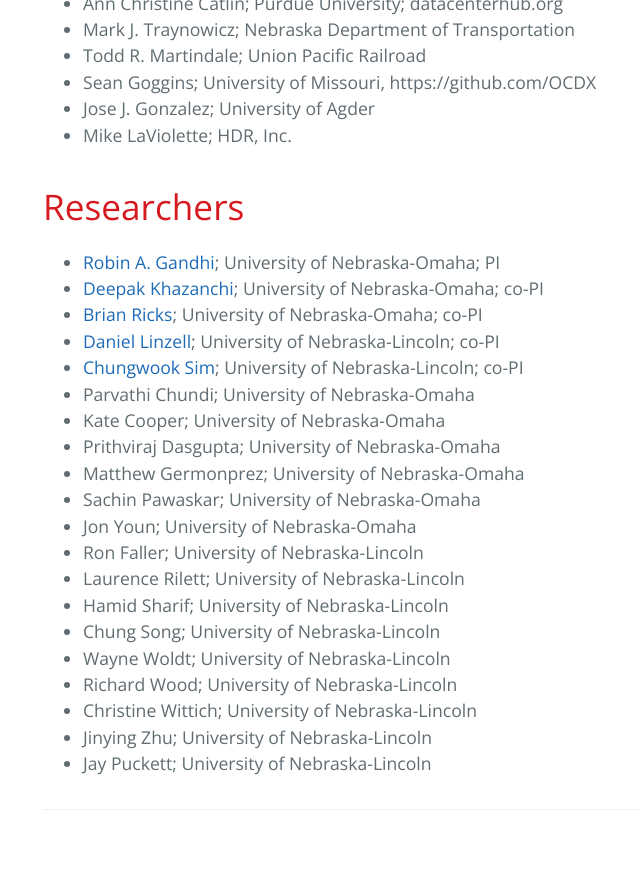
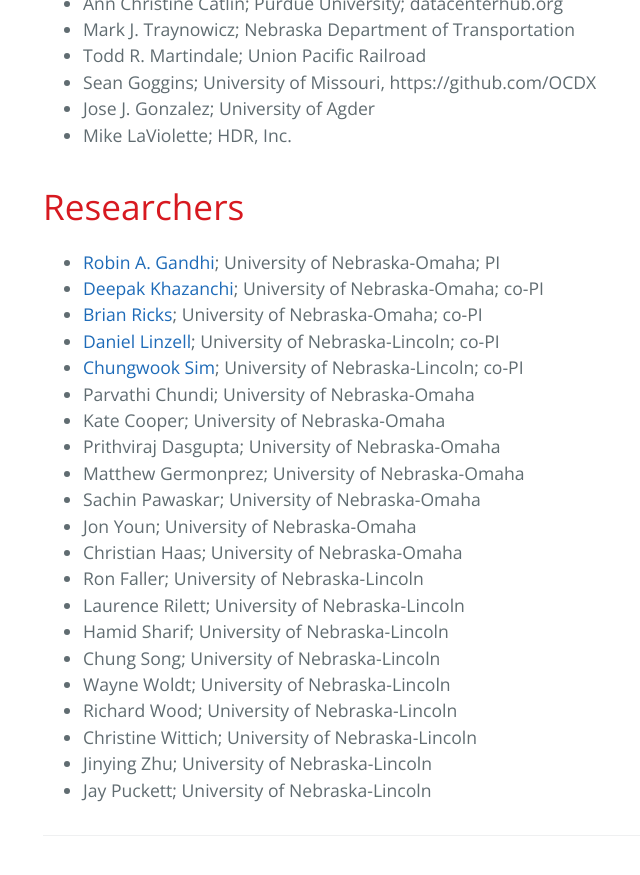
Before and after one commit to BridgingBigData/BridgingBigData.github.io, a Jekyll site: the page built from pages/partners.md, in a window 1280 px wide and 900 px high, scrolled down 573 px. Shown: the top 875 px of the window, without its empty margins (181-821 px from the left). Built offline with Jekyll 4.4.1, drawn with Linux system fonts in a browser that asks for light colours.

Commit message:
Update partners.md

```diff
--- a/pages/partners.md
+++ b/pages/partners.md
@@ -29,6 +29,7 @@
 *	Matthew Germonprez; University of Nebraska-Omaha
 *	Sachin Pawaskar; University of Nebraska-Omaha
 *	Jon Youn; University of Nebraska-Omaha
+* Christian Haas; University of Nebraska-Omaha
 *	Ron Faller; University of Nebraska-Lincoln
 *	Laurence Rilett; University of Nebraska-Lincoln
 *	Hamid Sharif; University of Nebraska-Lincoln
```
